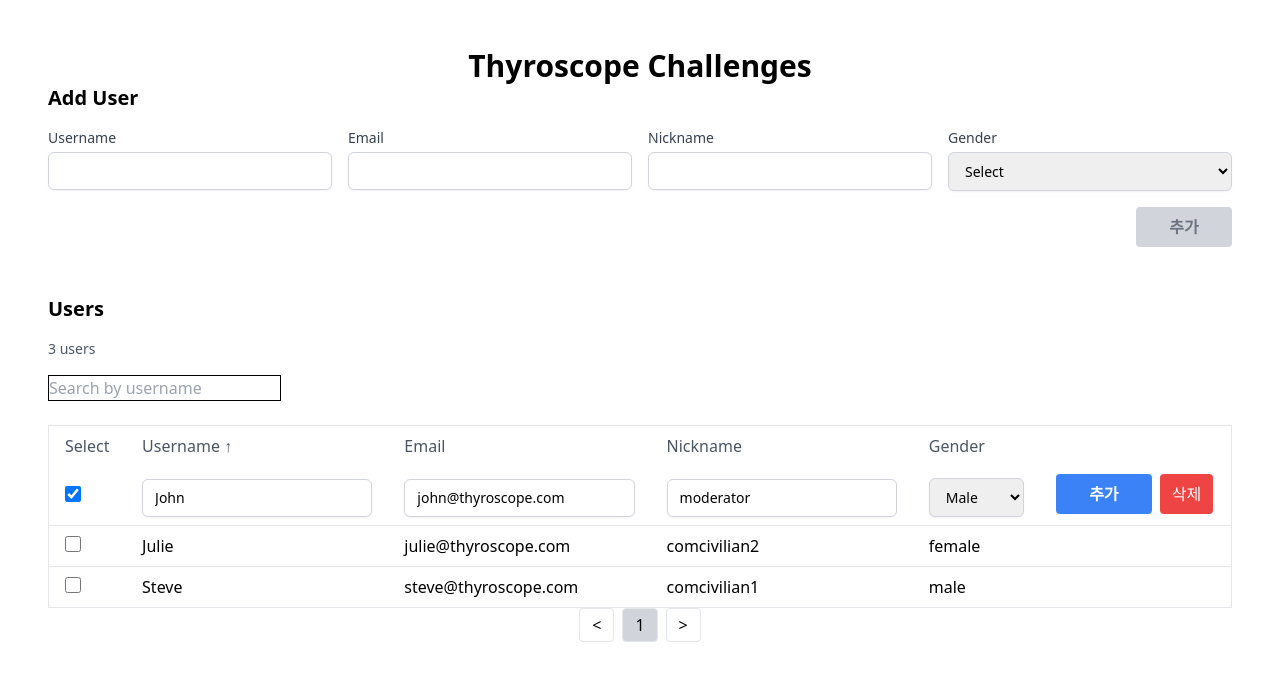
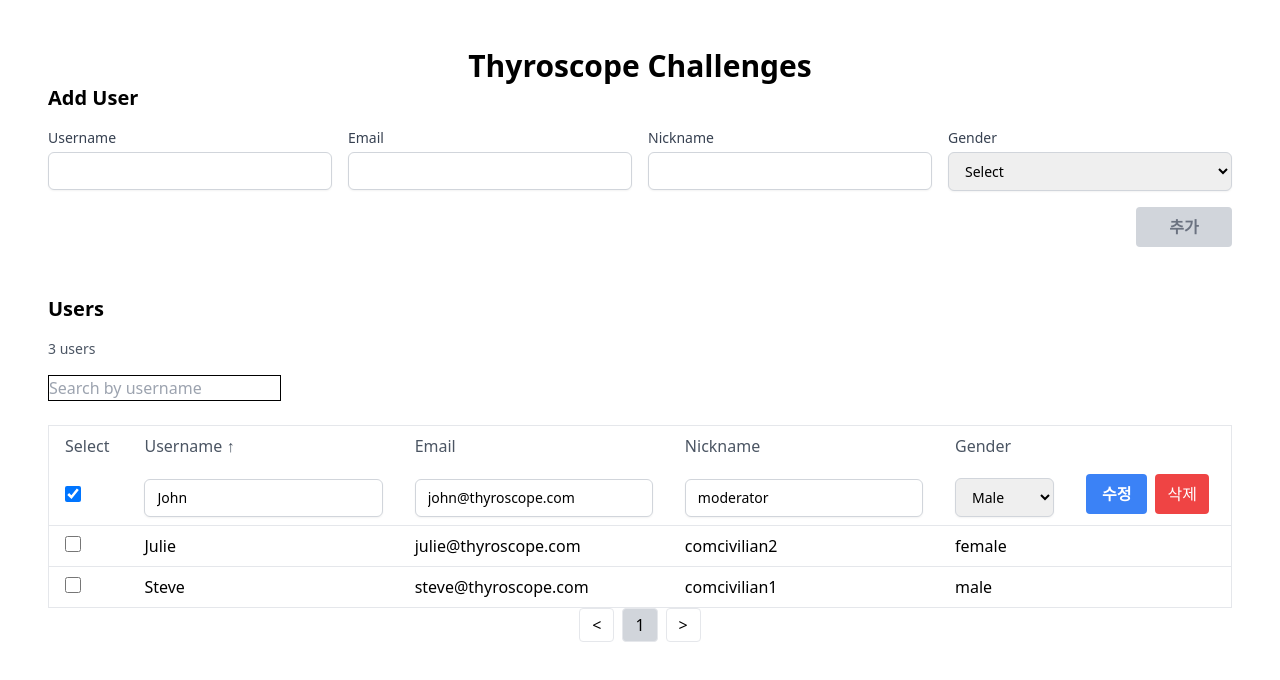
Before and after one commit to jungyeon-rgb/challenges, a React (Create React App) app: page / in a window 1280 px wide. Both pictures are taken after a click on the checkbox 73 px from the left and 484 px from the top of the page. Shown: the top 680 px of the page. Built offline with nearby package versions, Linux system fonts and the light colour scheme.

Commit message:
스타일 수정

```diff
--- a/src/components/AddUserForm.jsx
+++ b/src/components/AddUserForm.jsx
@@ -92,7 +92,7 @@ const AddUserForm = () => {
           className={`w-24 py-2 px-4 rounded focus:outline-none font-bold transition duration-300 ${
             isValid
               ? "bg-blue-500 hover:bg-blue-700 focus:bg-blue-600 text-white cursor-pointer"
-              : "bg-gray-300 text-gray-500 cursor-not-allowed"
+              : "bg-gray-300 text-gray-500 cursor-pointer"
           }`}
           disabled={!isValid}
         >
--- a/src/components/UserTable.jsx
+++ b/src/components/UserTable.jsx
@@ -140,14 +140,14 @@ const UserTable = ({
                 <td className="px-4 py-2 flex space-x-2">
                   <button
                     onClick={onSaveClick}
-                    className={`w-24 py-2 px-4 rounded focus:outline-none font-bold transition duration-300 ${
+                    className={`py-2 px-4 rounded focus:outline-none font-bold transition duration-300 ${
                       isValid
                         ? "bg-blue-500 hover:bg-blue-700 focus:bg-blue-600 text-white cursor-pointer"
-                        : "bg-gray-300 text-gray-500 cursor-not-allowed"
+                        : "bg-gray-300 text-gray-500 cursor-pointer"
                     }`}
                     disabled={!isValid}
                   >
-                    추가
+                    수정
                   </button>
                   <button
                     onClick={onDeleteClick}
```
